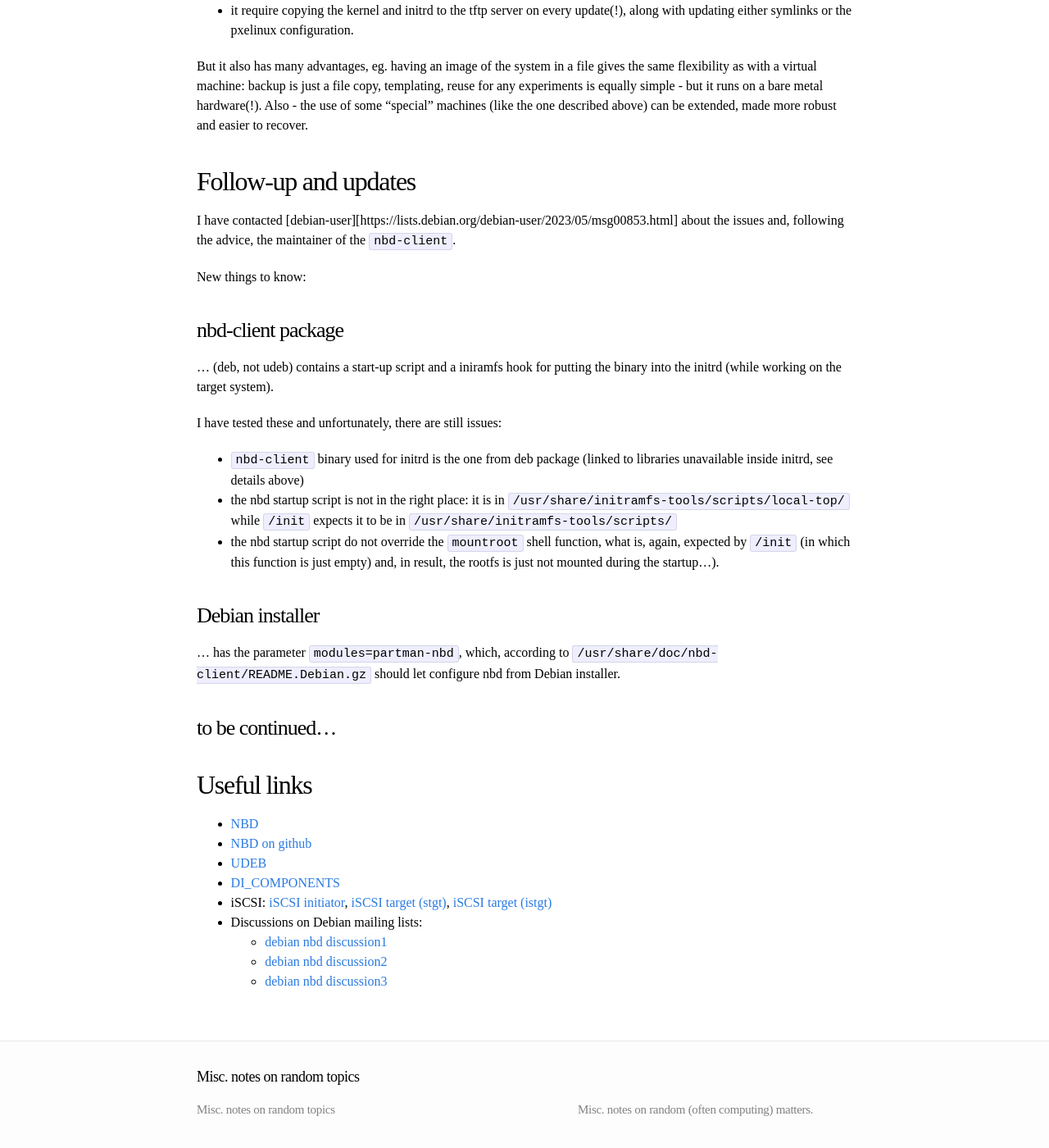
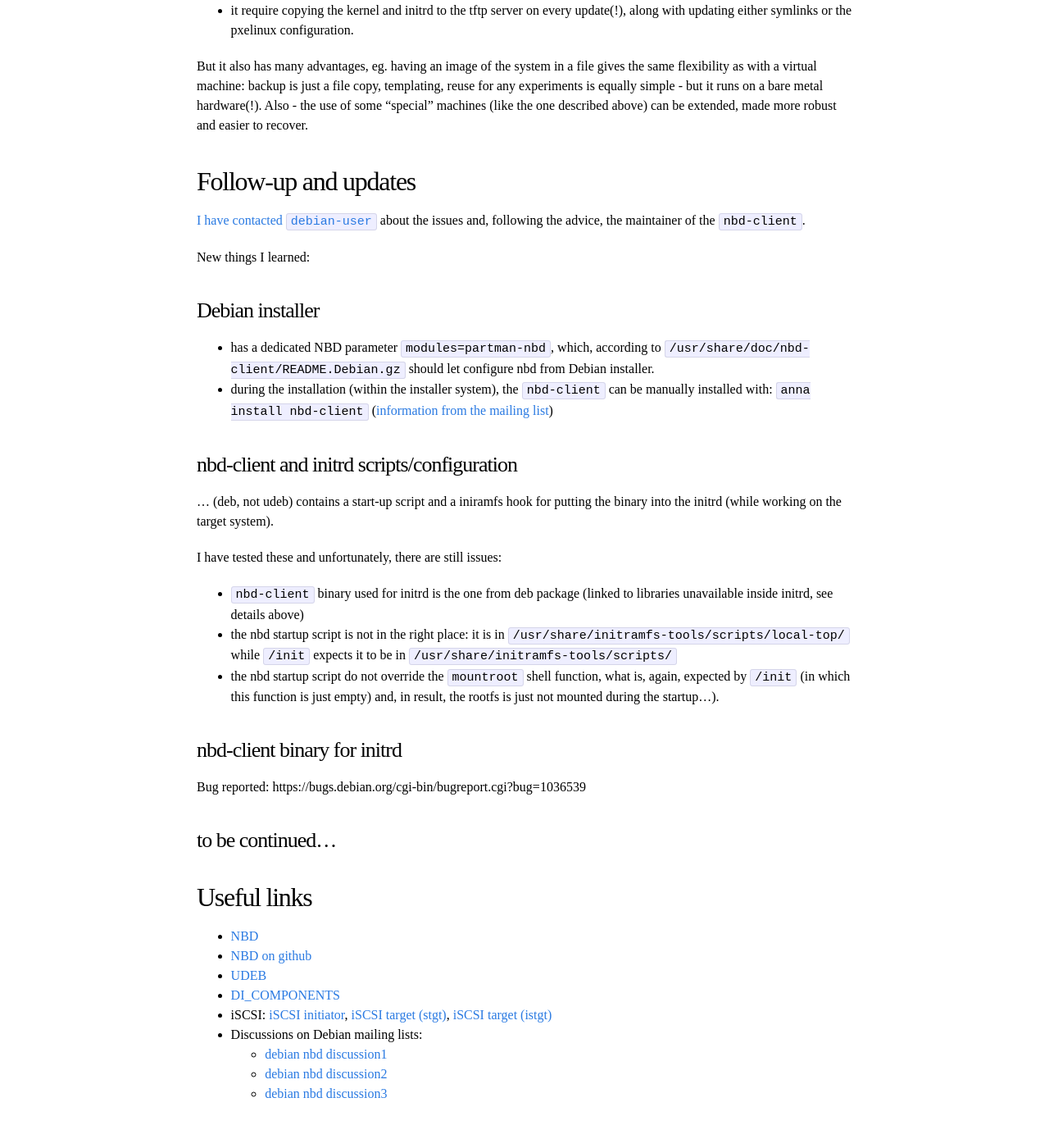
Before and after one commit to t-w/t-w.github.io, a Jekyll site: the page built from _posts/2022-03-09-diskless_debian_11_pxe_nbd.markdown, in a window 1280 px wide and 1400 px high, scrolled down 7724 px. Shown: the whole window at 82% size. Built offline with Jekyll 4.4.1, drawn with Linux system fonts in a browser that asks for light colours.

Commit message:
debian nbd: more follow-up info added.

```diff
--- a/_posts/2022-03-09-diskless_debian_11_pxe_nbd.markdown
+++ b/_posts/2022-03-09-diskless_debian_11_pxe_nbd.markdown
@@ -341,11 +341,22 @@ Also - the use of some "special" machines (like the one described above) can be
 made more robust and easier to recover.
 
 ## Follow-up and updates
-I have contacted [debian-user][https://lists.debian.org/debian-user/2023/05/msg00853.html]
+[I have contacted `debian-user`](https://lists.debian.org/debian-user/2023/05/msg00853.html)
 about the issues and, following the advice, the maintainer of the `nbd-client`.
 
-New things to know:
-### nbd-client package
+New things I learned:
+
+### Debian installer
+- has a dedicated NBD parameter `modules=partman-nbd`, which, according to
+`/usr/share/doc/nbd-client/README.Debian.gz` should let configure nbd from
+Debian installer.
+
+- during the installation (within the installer system), the `nbd-client` can
+be manually installed with: `anna install nbd-client`
+([information from the mailing list](https://lists.debian.org/debian-user/2023/05/msg00888.html))
+
+
+### nbd-client and initrd scripts/configuration
 ... (deb, not udeb) contains a start-up script and a iniramfs hook for putting
 the binary into the initrd (while working on the target system).
 
@@ -359,11 +370,9 @@ unavailable inside initrd, see details above)
   expected by `/init` (in which this function is just empty) and, in result, the rootfs is
   just not mounted during the startup...).
 
-
-### Debian installer
-... has the parameter `modules=partman-nbd`, which, according to
-`/usr/share/doc/nbd-client/README.Debian.gz` should let configure nbd from
-Debian installer.
+### nbd-client binary for initrd
+Bug reported:
+https://bugs.debian.org/cgi-bin/bugreport.cgi?bug=1036539
 
 
 ### to be continued...
```
